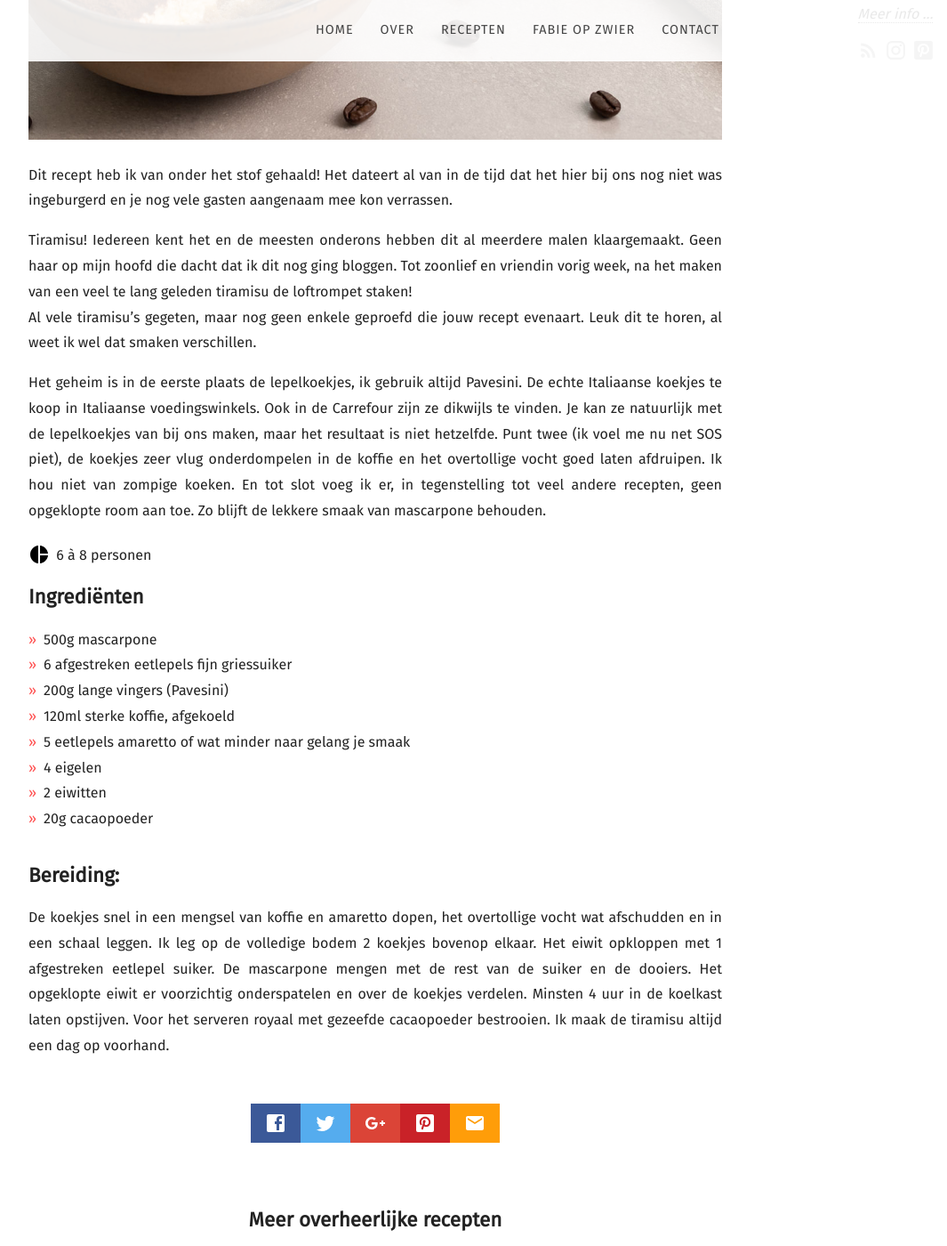
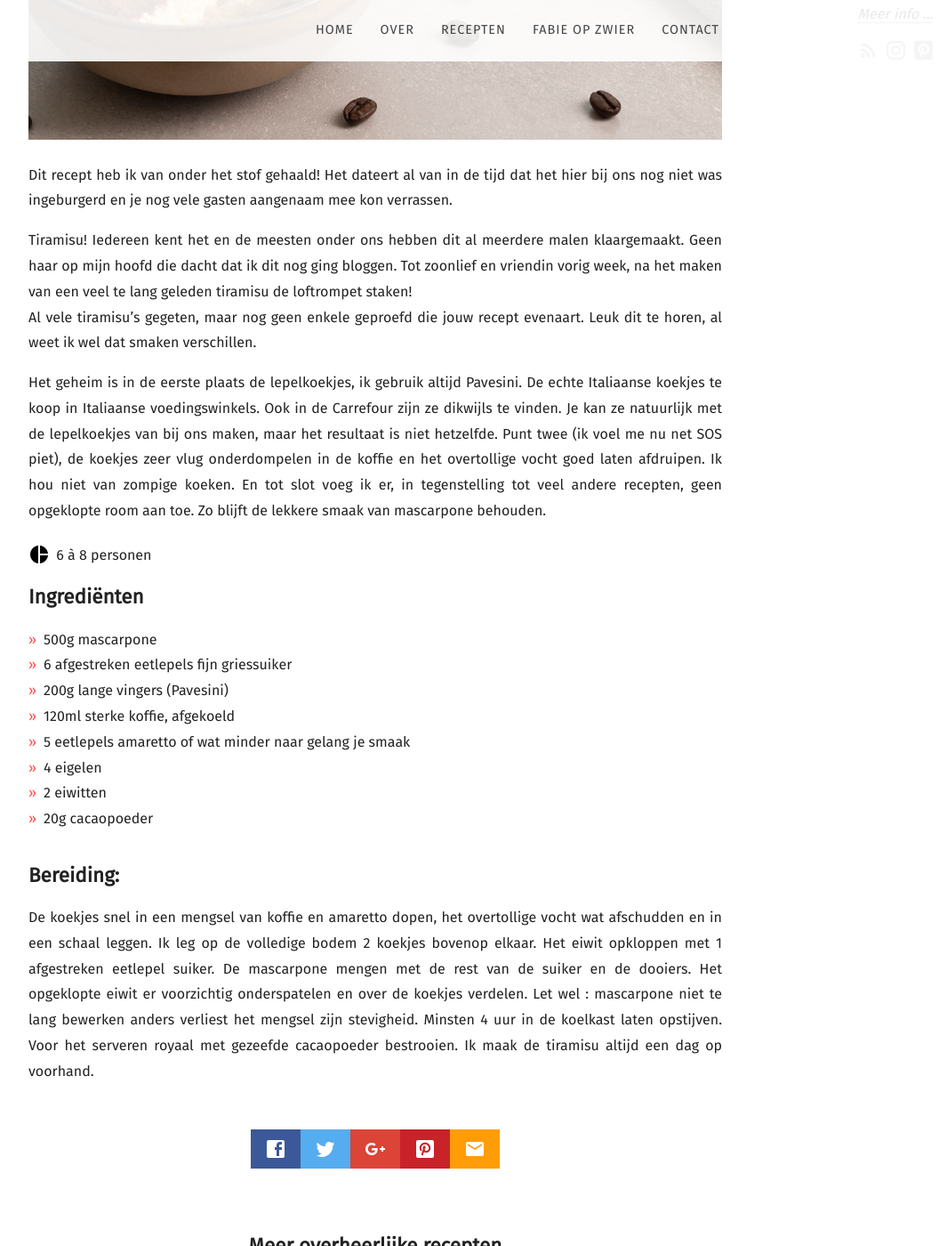
Before and after one commit to fabilicious/fabilicious.github.io, a Jekyll site: the page built from recipes/_posts/2020-03-01-Tiramisu.md, in a window 1280 px wide and 1400 px high, scrolled down 720 px. Shown: the whole window at 89% size, without its empty margins (58-1123 px from the left). Built offline with Jekyll 4.4.1, drawn with Linux system fonts in a browser that asks for light colours; nearby versions of some CDN libraries; some web fonts are replaced.

Commit message:
Update 2020-03-01-Tiramisu.md

```diff
--- a/recipes/_posts/2020-03-01-Tiramisu.md
+++ b/recipes/_posts/2020-03-01-Tiramisu.md
@@ -19,7 +19,7 @@ recipe:
 Dit recept heb ik van onder het stof gehaald!
 Het dateert al van in de tijd dat het hier bij ons nog niet was ingeburgerd en je nog vele gasten aangenaam mee kon verrassen.
 
-Tiramisu! Iedereen kent het en de meesten onderons hebben dit al meerdere malen klaargemaakt. Geen haar op mijn hoofd die dacht dat ik dit nog ging bloggen.
+Tiramisu! Iedereen kent het en de meesten onder ons hebben dit al meerdere malen klaargemaakt. Geen haar op mijn hoofd die dacht dat ik dit nog ging bloggen.
 Tot zoonlief en vriendin vorig week, na het maken van een veel te lang geleden tiramisu de loftrompet staken!
 Al vele tiramisu’s gegeten, maar nog geen enkele geproefd die jouw recept evenaart.
 Leuk dit te horen, al weet ik wel dat smaken verschillen.
@@ -35,7 +35,7 @@ En tot slot voeg ik er, in tegenstelling tot veel andere recepten, geen opgeklop
 
 De koekjes snel in een mengsel van koffie en amaretto dopen, het overtollige vocht wat afschudden en in een schaal leggen. Ik leg op de volledige bodem 2 koekjes bovenop elkaar.
 Het eiwit opkloppen met 1 afgestreken eetlepel suiker.
-De mascarpone mengen met de rest van de suiker en de dooiers. Het opgeklopte eiwit er voorzichtig onderspatelen en over de koekjes verdelen.
+De mascarpone mengen met de rest van de suiker en de dooiers. Het opgeklopte eiwit er voorzichtig onderspatelen en over de koekjes verdelen. Let wel : mascarpone niet te lang bewerken anders verliest het mengsel zijn stevigheid.
 Minsten 4 uur in de koelkast laten opstijven.
 Voor het serveren royaal met gezeefde cacaopoeder bestrooien.
 Ik maak de tiramisu altijd een dag op voorhand.
```
